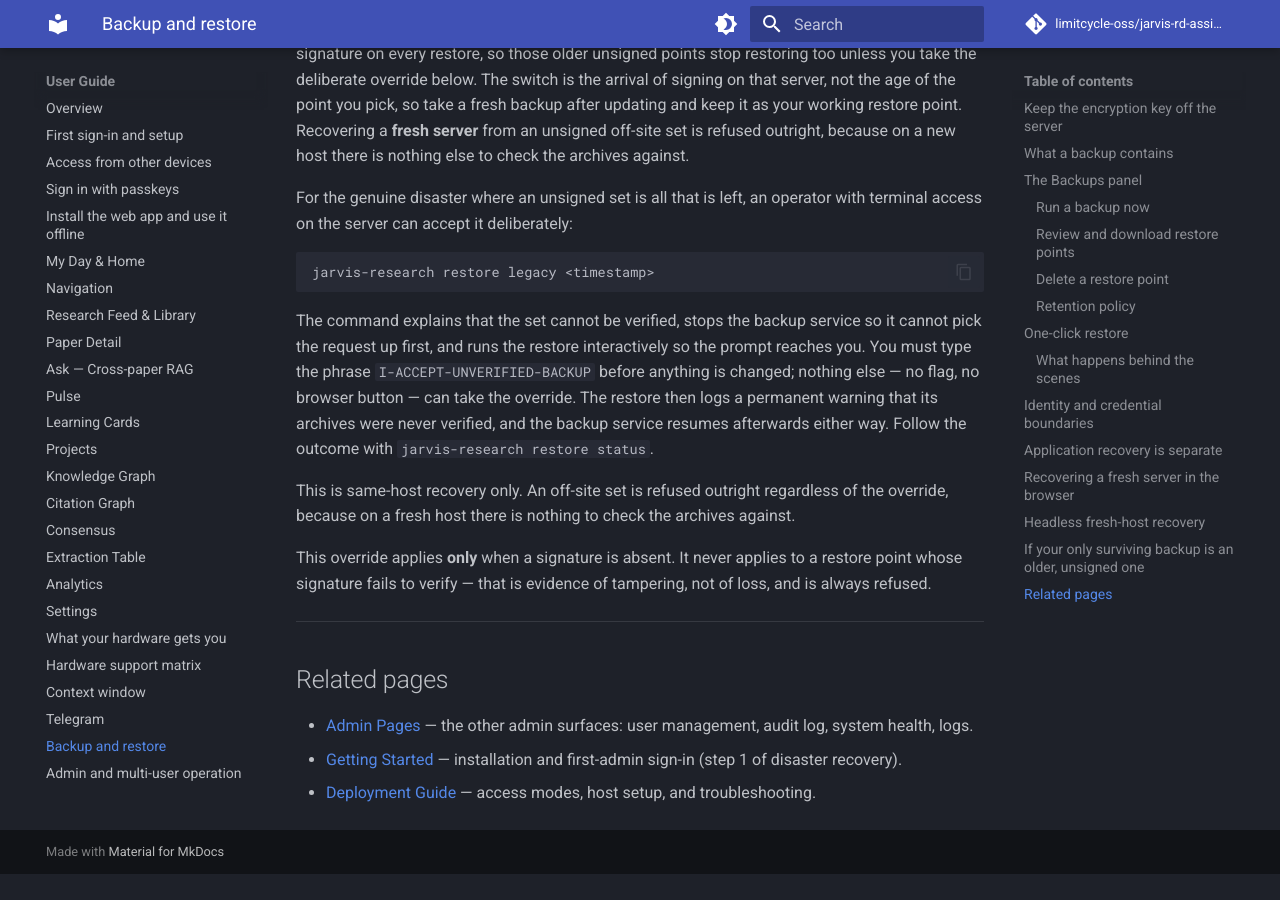
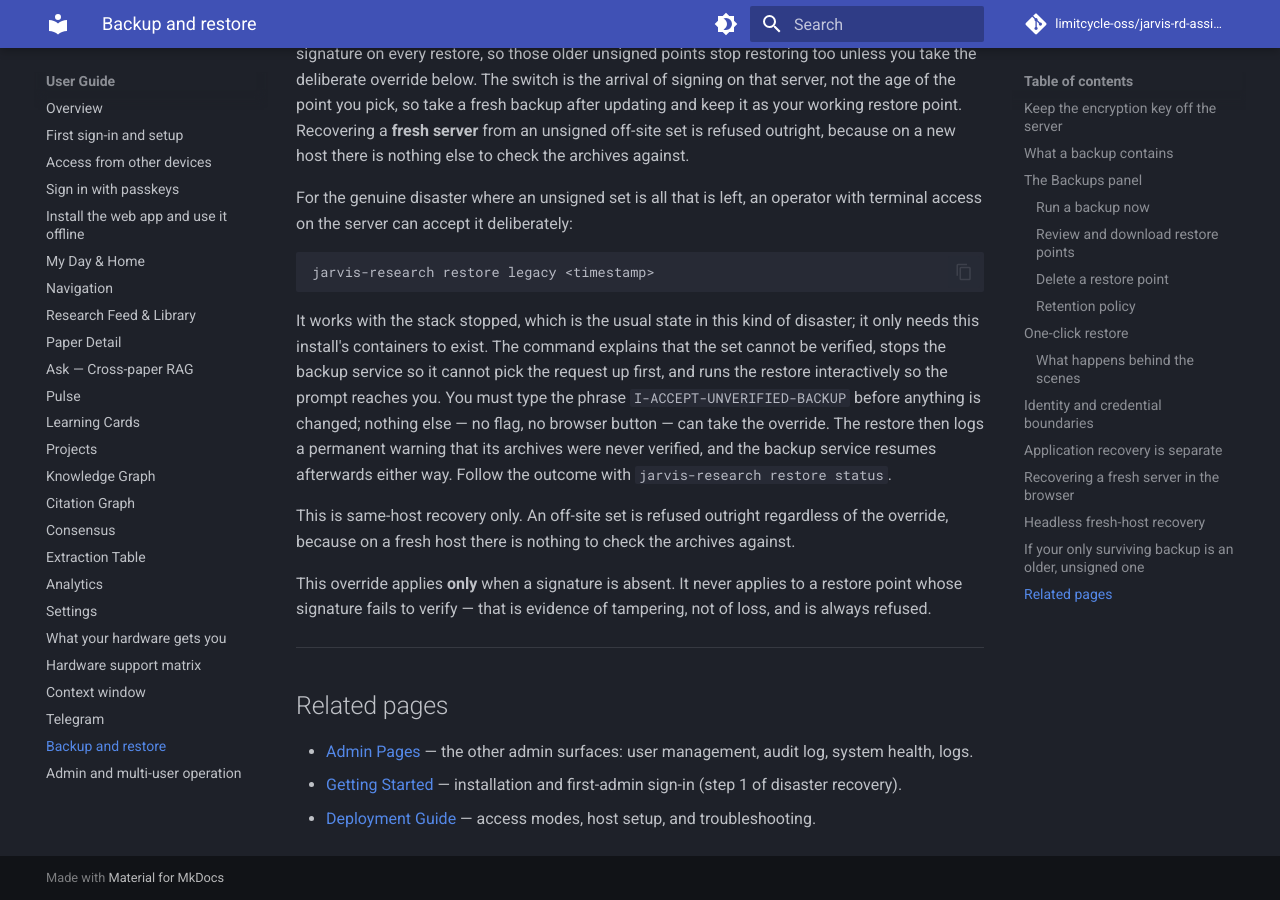
Before and after one commit to FFidan/Jarvis-RD-Assistant, an MkDocs documentation site: the page built from docs/manual/backup-and-restore.md, in a window 1280 px wide and 900 px high, scrolled down 6895 px. Built offline with MkDocs 1.6.1 and Material for MkDocs 9.7.7, drawn with Linux system fonts in a browser that asks for light colours; comment, search, counter and statistics services are not loaded; before the commit the page ends 7769 px from its top, so only the background shows below that.

Commit message:
fix(recovery): keep the recovery commands usable while the stack is down
The ownership check that keeps these commands pointed at this install resolved
only a RUNNING Postgres container, so break-glass restore refused in the very
disaster it exists for: a database that will not start. It now reads the same
compose labels from the stopped container, and only an install whose containers
were never created is refused - with a message naming the cause and the remedy.

Also in the recovery path:

- The off-host procedure is printed for the operator to run in their own shell,
  outside that ownership check, so every printed command now carries this
  install's project and compose files. A bare `docker compose` would have obeyed
  a stray COMPOSE_PROJECT_NAME instead.
- A break-glass run that dies before its request is consumed now clears the
  request before resuming the backup service, which would otherwise pick it up
  and fail it non-interactively.
- A failed update whose journal write also fails now still reports how to roll
  back. The unguarded write aborted the script under `set -e` and took the
  failure report with it.

Co-Authored-By: Claude <noreply@anthropic.com>

````diff
--- a/docs/manual/backup-and-restore.md
+++ b/docs/manual/backup-and-restore.md
@@ -269,7 +269,7 @@ For the genuine disaster where an unsigned set is all that is left, an operator
 jarvis-research restore legacy <timestamp>
 ```
 
-The command explains that the set cannot be verified, stops the backup service so it cannot pick the request up first, and runs the restore interactively so the prompt reaches you. You must type the phrase `I-ACCEPT-UNVERIFIED-BACKUP` before anything is changed; nothing else — no flag, no browser button — can take the override. The restore then logs a permanent warning that its archives were never verified, and the backup service resumes afterwards either way. Follow the outcome with `jarvis-research restore status`.
+It works with the stack stopped, which is the usual state in this kind of disaster; it only needs this install's containers to exist. The command explains that the set cannot be verified, stops the backup service so it cannot pick the request up first, and runs the restore interactively so the prompt reaches you. You must type the phrase `I-ACCEPT-UNVERIFIED-BACKUP` before anything is changed; nothing else — no flag, no browser button — can take the override. The restore then logs a permanent warning that its archives were never verified, and the backup service resumes afterwards either way. Follow the outcome with `jarvis-research restore status`.
 
 This is same-host recovery only. An off-site set is refused outright regardless of the override, because on a fresh host there is nothing to check the archives against.
 
````
Also changed, not shown: 2 other files.
